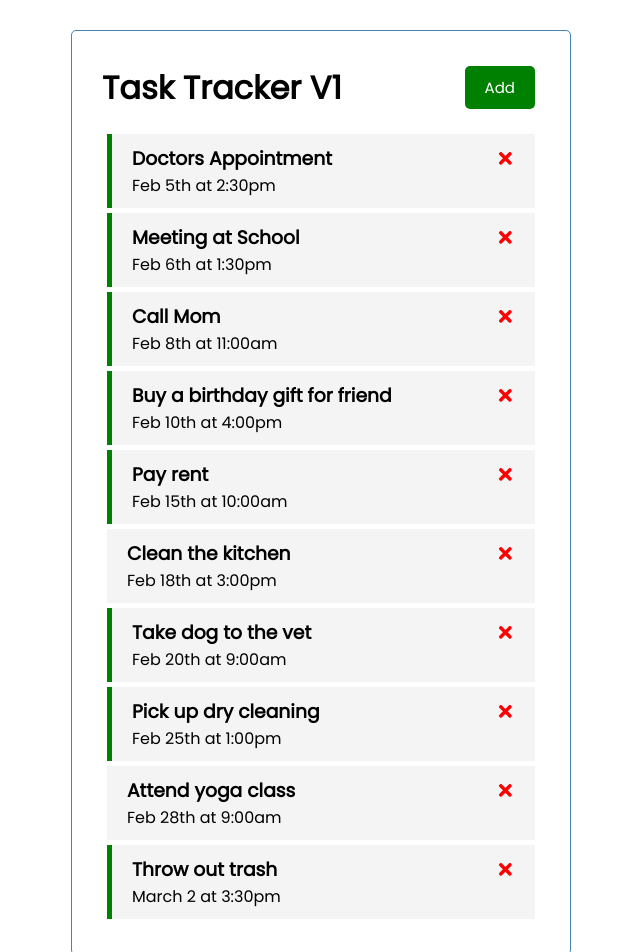
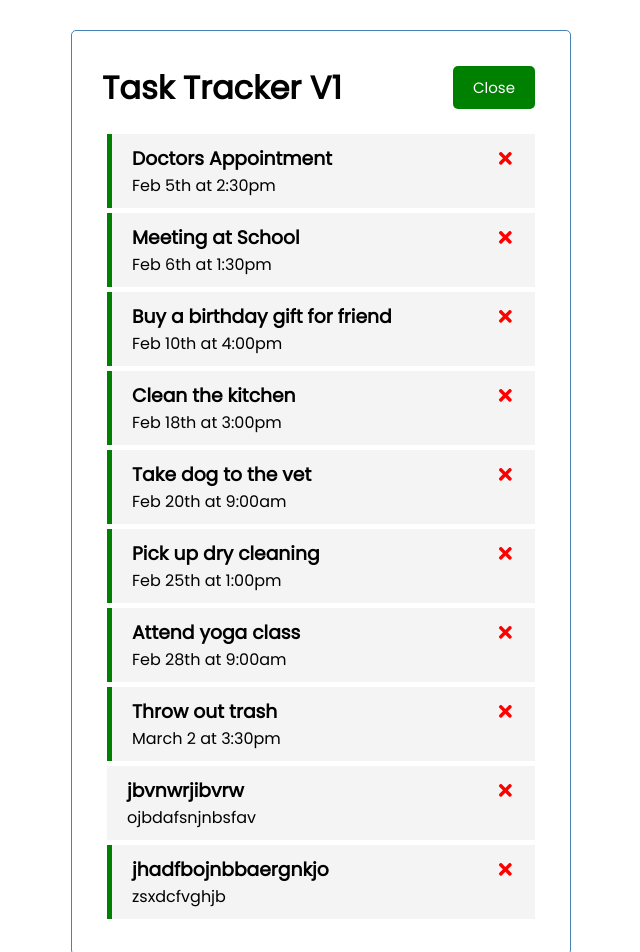
Before and after one commit to almonteluis/react-task-tracker, a React (Create React App) app: page / in a window 1280 px wide. Shown: the top 952 px of the page, without its empty margins (319-959 px from the left). Built offline with nearby package versions, Linux system fonts and the light colour scheme; data requests are answered from the project's data file.

Commit message:
final touches to the code. Im done for now but im coming back to style this app better maybe with tailwindcss or something.

```diff
--- a/db.json
+++ b/db.json
@@ -13,28 +13,16 @@
       "reminder": true
     },
     {
-      "id": 4,
-      "text": "Call Mom",
-      "day": "Feb 8th at 11:00am",
-      "reminder": true
-    },
-    {
       "id": 5,
       "text": "Buy a birthday gift for friend",
       "day": "Feb 10th at 4:00pm",
       "reminder": true
     },
     {
-      "id": 6,
-      "text": "Pay rent",
-      "day": "Feb 15th at 10:00am",
-      "reminder": true
-    },
-    {
       "id": 7,
       "text": "Clean the kitchen",
       "day": "Feb 18th at 3:00pm",
-      "reminder": false
+      "reminder": true
     },
     {
       "id": 8,
@@ -52,13 +40,25 @@
       "id": 10,
       "text": "Attend yoga class",
       "day": "Feb 28th at 9:00am",
-      "reminder": false
+      "reminder": true
     },
     {
       "text": "Throw out trash",
       "day": "March 2 at 3:30pm",
       "reminder": true,
       "id": 11
+    },
+    {
+      "text": "jbvnwrjibvrw",
+      "day": "ojbdafsnjnbsfav",
+      "reminder": false,
+      "id": 12
+    },
+    {
+      "text": "jhadfbojnbbaergnkjo",
+      "day": "zsxdcfvghjb",
+      "reminder": true,
+      "id": 13
     }
   ]
 }
--- a/src/App.js
+++ b/src/App.js
@@ -18,6 +18,12 @@ function App() {
   // Fetch Tasks
   const fetchTasks = async () => {
     const res = await fetch("http://localhost:5000/tasks");
+    const data = await res.json();
+    return data;
+  };
+
+  const fetchTask = async (id) => {
+    const res = await fetch(`http://localhost:5000/tasks/${id}`);
     const data = await res.json();
     return data;
   };
@@ -45,8 +51,19 @@ function App() {
   };
 
   // Toggle Reminder
-  const toggleReminder = (id) => {
-    console.log(id);
+  const toggleReminder = async (id) => {
+    const taskToToggle = await fetchTask(id);
+    const updTask = { ...taskToToggle, reminder: !taskToToggle.reminder };
+    const res = await fetch(`http://localhost:5000/tasks/${id}`, {
+      method: "PUT",
+      headers: {
+        "Content-type": "application/json",
+      },
+      body: JSON.stringify(updTask),
+    });
+
+    const data = await res.json();
+
     setTasks(
       tasks.map((task) =>
         task.id === id ? { ...task, reminder: !task.reminder } : task
--- a/src/components/Header.js
+++ b/src/components/Header.js
@@ -7,7 +7,7 @@ const Header = ({ title, onAdd, showAdd }) => {
       <h1>{title}</h1>
       <Button
         color={showAdd ? "red" : "green"}
-        text={showAdd ? "Close" : "Add"}
+        text={onAdd ? "Close" : "Add"}
         onClick={onAdd}
       />
     </header>
```
